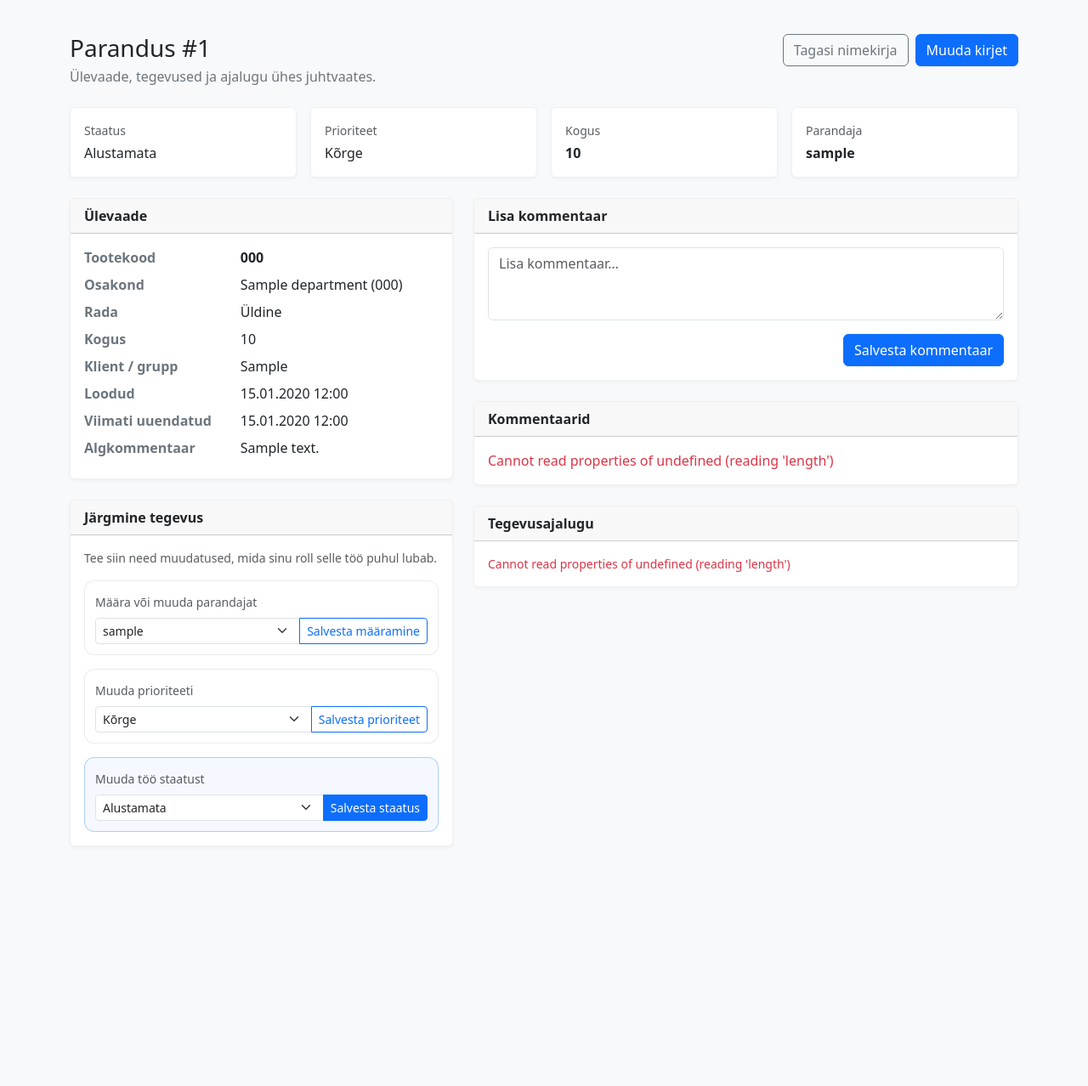
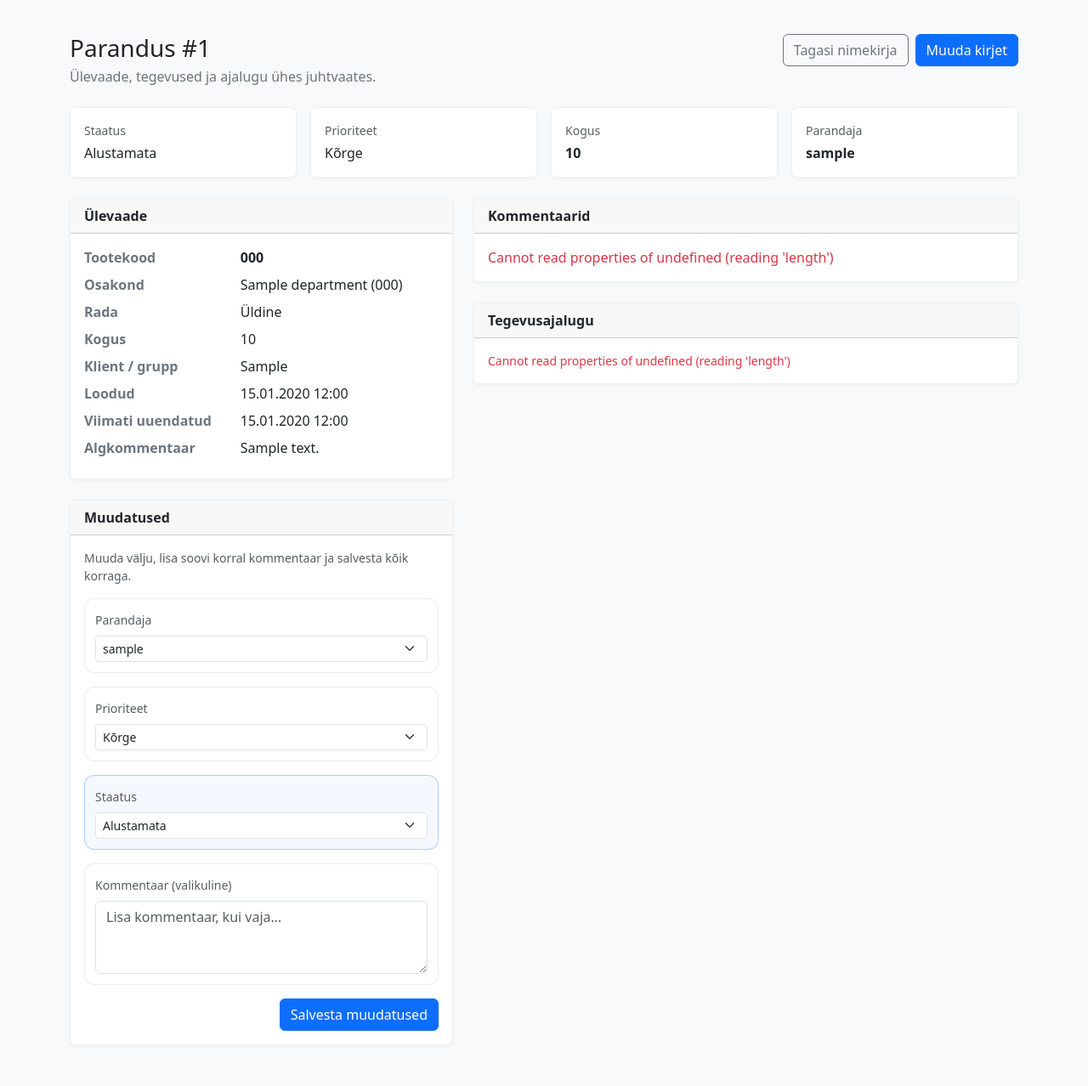
Before and after one commit to jarmo164/RepairPlan, a Django app: page /repairs/1/ in a window 1280 px wide. Shown: the part 56-1334 px from the top of the page at 85% size. Before the commit the page ends 1035 px from the top, so only its background shows below. Run offline with Django 5.2, Linux system fonts and the light colour scheme; a user stored in the database is signed in; tables that the repository leaves empty hold one stand-in row (values such as "Sample post"); data that the repository does not hold is empty.

Commit message:
feat: unify repair detail actions behind one save flow

```diff
--- a/repairs/serializers.py
+++ b/repairs/serializers.py
@@ -101,3 +101,10 @@ class RepairStatusLogSerializer(serializers.ModelSerializer):
             'assigned_to': 'Parandaja',
         }
         return mapping.get(obj.field_name, obj.field_name)
+
+
+class RepairCombinedActionSerializer(serializers.Serializer):
+    assigned_to = serializers.IntegerField(allow_null=True, required=False)
+    priority = serializers.ChoiceField(choices=Repair.Priority.choices, required=False)
+    status = serializers.ChoiceField(choices=Repair.Status.choices, required=False)
+    comment = serializers.CharField(required=False, allow_blank=True)
--- a/repairs/urls.py
+++ b/repairs/urls.py
@@ -8,6 +8,7 @@ from .views import (
     MyWorkApiView,
     MyWorkView,
     RepairAssignApiView,
+    RepairCombinedActionApiView,
     RepairCommentsApiView,
     RepairCreateView,
     RepairDetailApiView,
@@ -39,6 +40,7 @@ urlpatterns = [
     path('api/repairs/<int:pk>/assign/', RepairAssignApiView.as_view(), name='api-repair-assign'),
     path('api/repairs/<int:pk>/change-status/', RepairStatusChangeApiView.as_view(), name='api-repair-change-status'),
     path('api/repairs/<int:pk>/change-priority/', RepairPriorityChangeApiView.as_view(), name='api-repair-change-priority'),
+    path('api/repairs/<int:pk>/save-actions/', RepairCombinedActionApiView.as_view(), name='api-repair-save-actions'),
     path('api/repairs/<int:pk>/comments/', RepairCommentsApiView.as_view(), name='api-repair-comments'),
     path('api/repairs/<int:pk>/history/', RepairHistoryApiView.as_view(), name='api-repair-history'),
     path('api/dashboard/summary/', DashboardSummaryApiView.as_view(), name='api-dashboard-summary'),
--- a/repairs/views.py
+++ b/repairs/views.py
@@ -41,6 +41,7 @@ from .selectors import (
 from .serializers import (
     RepairAssignSerializer,
     RepairCommentSerializer,
+    RepairCombinedActionSerializer,
     RepairCreateSerializer,
     RepairDetailSerializer,
     RepairListSerializer,
@@ -379,6 +380,42 @@ class RepairPriorityChangeApiView(APIView):
         return Response(RepairDetailSerializer(repair).data)
 
 
+class RepairCombinedActionApiView(APIView):
+    permission_classes = [RepairApiPermission]
+
+    def post(self, request, pk):
+        repair = get_object_or_404(repairs_visible_to(request.user), pk=pk)
+        serializer = RepairCombinedActionSerializer(data=request.data)
+        serializer.is_valid(raise_exception=True)
+
+        data = serializer.validated_data
+        try:
+            if 'assigned_to' in data:
+                assigned_to = None
+                assigned_to_id = data.get('assigned_to')
+                if assigned_to_id:
+                    assigned_to = get_object_or_404(get_user_model(), pk=assigned_to_id)
+                assign_repair(repair=repair, assigned_to=assigned_to, changed_by=request.user)
+                repair.refresh_from_db()
+
+            if 'priority' in data:
+                change_priority(repair=repair, priority=data['priority'], changed_by=request.user)
+                repair.refresh_from_db()
+
+            if 'status' in data:
+                change_status(repair=repair, status=data['status'], changed_by=request.user)
+                repair.refresh_from_db()
+
+            comment = (data.get('comment') or '').strip()
+            if comment:
+                add_comment(repair=repair, author=request.user, comment=comment)
+
+        except ValidationError as exc:
+            return Response({'detail': exc.message}, status=status.HTTP_403_FORBIDDEN)
+
+        return Response(RepairDetailSerializer(repair).data)
+
+
 class RepairCommentsApiView(APIView):
     permission_classes = [RepairApiPermission]
 
--- a/templates/repairs/repair_detail.html
+++ b/templates/repairs/repair_detail.html
@@ -70,43 +70,43 @@
     </div>
 
     <div class="card mb-4 section-card">
-      <div class="card-header">Järgmine tegevus</div>
+      <div class="card-header">Muudatused</div>
       <div class="card-body vstack gap-3" id="repair-actions-panel">
-        {% if action_flags.can_assign or action_flags.can_change_priority or action_flags.can_change_status %}
-          <div class="small text-body-secondary">Tee siin need muudatused, mida sinu roll selle töö puhul lubab.</div>
-        {% endif %}
+        <div class="small text-body-secondary">Muuda välju, lisa soovi korral kommentaar ja salvesta kõik korraga.</div>
 
         {% if action_flags.can_assign %}
         <div class="action-block">
-          <label class="form-label small text-body-secondary">Määra või muuda parandajat</label>
-          <div class="input-group input-group-sm">
-            <select class="form-select" id="assign-select"></select>
-            <button class="btn btn-outline-primary" type="button" id="assign-submit">Salvesta määramine</button>
-          </div>
+          <label class="form-label small text-body-secondary">Parandaja</label>
+          <select class="form-select form-select-sm" id="assign-select"></select>
         </div>
         {% endif %}
 
         {% if action_flags.can_change_priority %}
         <div class="action-block">
-          <label class="form-label small text-body-secondary">Muuda prioriteeti</label>
-          <div class="input-group input-group-sm">
-            <select class="form-select" id="priority-select"></select>
-            <button class="btn btn-outline-primary" type="button" id="priority-submit">Salvesta prioriteet</button>
-          </div>
+          <label class="form-label small text-body-secondary">Prioriteet</label>
+          <select class="form-select form-select-sm" id="priority-select"></select>
         </div>
         {% endif %}
 
         {% if action_flags.can_change_status %}
         <div class="action-block action-block--primary">
-          <label class="form-label small text-body-secondary">Muuda töö staatust</label>
-          <div class="input-group input-group-sm">
-            <select class="form-select" id="status-select"></select>
-            <button class="btn btn-primary" type="button" id="status-submit">Salvesta staatus</button>
-          </div>
+          <label class="form-label small text-body-secondary">Staatus</label>
+          <select class="form-select form-select-sm" id="status-select"></select>
         </div>
         {% endif %}
 
-        {% if not action_flags.can_assign and not action_flags.can_change_priority and not action_flags.can_change_status and not action_flags.can_comment %}
+        {% if action_flags.can_comment %}
+        <div class="action-block">
+          <label class="form-label small text-body-secondary">Kommentaar (valikuline)</label>
+          <textarea class="form-control" rows="3" id="combined-comment" placeholder="Lisa kommentaar, kui vaja…"></textarea>
+        </div>
+        {% endif %}
+
+        {% if action_flags.can_assign or action_flags.can_change_priority or action_flags.can_change_status or action_flags.can_comment %}
+        <div class="d-flex justify-content-end">
+          <button class="btn btn-primary" type="button" id="save-all-actions">Salvesta muudatused</button>
+        </div>
+        {% else %}
         <div class="text-body-secondary small">Selle kirje jaoks pole sulle täiendavaid tegevusi saadaval.</div>
         {% endif %}
       </div>
@@ -114,21 +114,6 @@
   </div>
 
   <div class="col-lg-7">
-    {% if action_flags.can_comment %}
-    <div class="card mb-4 section-card">
-      <div class="card-header">Lisa kommentaar</div>
-      <div class="card-body">
-        <form id="detail-comment-form" class="vstack gap-3">
-          {% csrf_token %}
-          {{ comment_form.comment }}
-          <div class="d-flex justify-content-end">
-            <button class="btn btn-primary" type="submit">Salvesta kommentaar</button>
-          </div>
-        </form>
-      </div>
-    </div>
-    {% endif %}
-
     <div class="card mb-4 section-card">
       <div class="card-header">Kommentaarid</div>
       <div class="card-body">
@@ -216,67 +201,52 @@
     const priorityBadge = document.getElementById('repair-priority-badge');
     const assigneeValue = document.getElementById('repair-assignee-value');
     const updatedAt = document.getElementById('repair-updated-at');
+    const trackValue = document.getElementById('repair-track-value');
     if (statusBadge) statusBadge.outerHTML = RepairPlanUi.statusBadge(detail.status_label);
     if (priorityBadge) priorityBadge.outerHTML = RepairPlanUi.priorityBadge(detail.priority_label);
     if (assigneeValue) assigneeValue.innerHTML = RepairPlanUi.assigneeLabel(detail.assigned_to, detail.assigned_to_specialty);
-    const trackValue = document.getElementById('repair-track-value');
+    if (updatedAt) updatedAt.textContent = new Date(detail.updated_at).toLocaleString('et-EE');
     if (trackValue) trackValue.innerHTML = RepairPlanUi.trackBadge(detail.repair_track_label);
-    if (updatedAt) updatedAt.textContent = new Date(detail.updated_at).toLocaleString('et-EE');
   }
 
-  function wireActionButtons() {
+  async function saveAll() {
+    const payload = {};
+    const assignSelect = document.getElementById('assign-select');
+    const prioritySelect = document.getElementById('priority-select');
+    const statusSelect = document.getElementById('status-select');
+    const commentField = document.getElementById('combined-comment');
+
+    if (assignSelect) payload.assigned_to = assignSelect.value ? Number(assignSelect.value) : null;
+    if (prioritySelect) payload.priority = prioritySelect.value;
+    if (statusSelect) payload.status = statusSelect.value;
+    if (commentField) payload.comment = commentField.value;
+
+    try {
+      const detail = await RepairPlanApi.post(`/api/repairs/${repairId}/save-actions/`, payload);
+      updateMeta(detail);
+      if (commentField) commentField.value = '';
+      await Promise.all([loadComments(), loadHistory()]);
+      showFeedback('Muudatused salvestatud.');
+    } catch (error) {
+      showFeedback(error.message, 'danger');
+    }
+  }
+
+  function initControls() {
     const assignSelect = document.getElementById('assign-select');
     const statusSelect = document.getElementById('status-select');
     const prioritySelect = document.getElementById('priority-select');
-
-    if (assignSelect) {
-      assignSelect.innerHTML = optionMarkup(assigneeChoices, currentAssigneeId, true);
-      document.getElementById('assign-submit').addEventListener('click', async () => {
-        const value = assignSelect.value ? Number(assignSelect.value) : null;
-        const detail = await RepairPlanApi.post(`/api/repairs/${repairId}/assign/`, { assigned_to: value });
-        updateMeta(detail);
-        await loadHistory();
-        showFeedback('Parandaja uuendatud.');
-      });
-    }
-
-    if (statusSelect) {
-      statusSelect.innerHTML = optionMarkup(statusChoices, currentStatus);
-      document.getElementById('status-submit').addEventListener('click', async () => {
-        const detail = await RepairPlanApi.post(`/api/repairs/${repairId}/change-status/`, { status: statusSelect.value });
-        updateMeta(detail);
-        await loadHistory();
-        showFeedback('Staatus uuendatud.');
-      });
-    }
-
-    if (prioritySelect) {
-      prioritySelect.innerHTML = optionMarkup(priorityChoices, currentPriority);
-      document.getElementById('priority-submit').addEventListener('click', async () => {
-        const detail = await RepairPlanApi.post(`/api/repairs/${repairId}/change-priority/`, { priority: prioritySelect.value });
-        updateMeta(detail);
-        await loadHistory();
-        showFeedback('Prioriteet uuendatud.');
-      });
-    }
+    if (assignSelect) assignSelect.innerHTML = optionMarkup(assigneeChoices, currentAssigneeId, true);
+    if (statusSelect) statusSelect.innerHTML = optionMarkup(statusChoices, currentStatus);
+    if (prioritySelect) prioritySelect.innerHTML = optionMarkup(priorityChoices, currentPriority);
+    const saveBtn = document.getElementById('save-all-actions');
+    if (saveBtn) saveBtn.addEventListener('click', saveAll);
   }
 
   async function init() {
     try {
-      wireActionButtons();
+      initControls();
       await Promise.all([loadComments(), loadHistory()]);
-      const commentForm = document.getElementById('detail-comment-form');
-      if (commentForm) {
-        commentForm.addEventListener('submit', async (event) => {
-          event.preventDefault();
-          const textarea = commentForm.querySelector('textarea[name="comment"]');
-          const payload = { comment: textarea.value };
-          await RepairPlanApi.post(`/api/repairs/${repairId}/comments/`, payload);
-          textarea.value = '';
-          await loadComments();
-          showFeedback('Kommentaar lisatud.');
-        });
-      }
     } catch (error) {
       commentsContainer.innerHTML = `<div class="text-danger">${error.message}</div>`;
       historyContainer.innerHTML = `<div class="text-danger">${error.message}</div>`;
```
